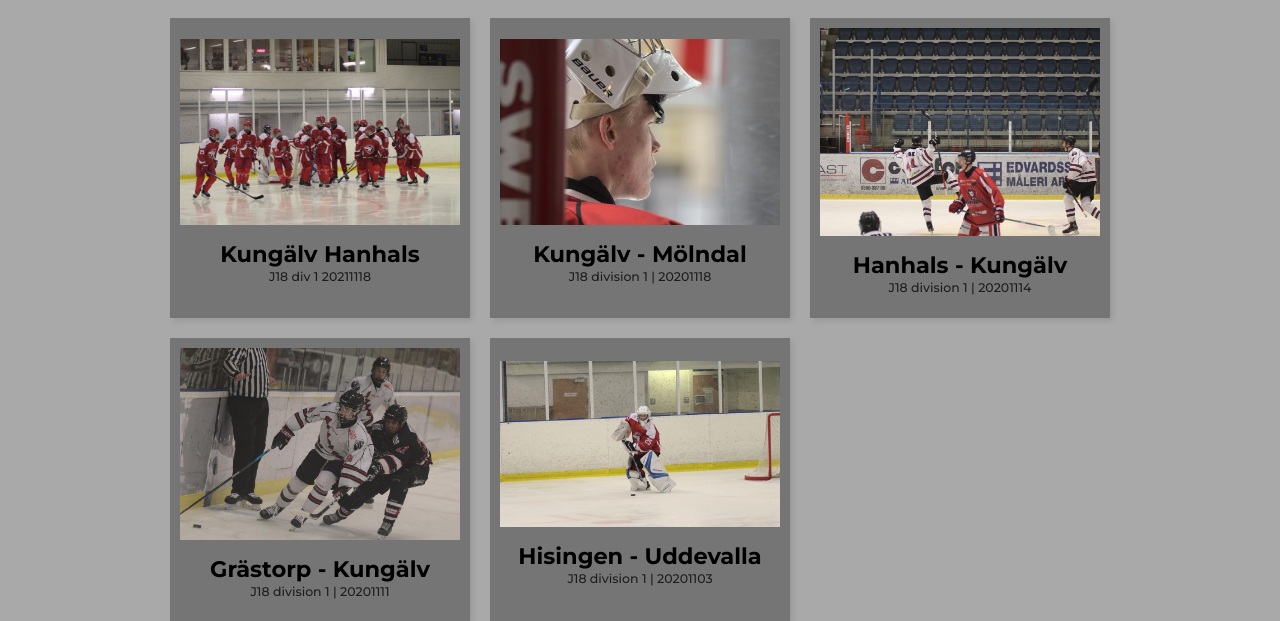
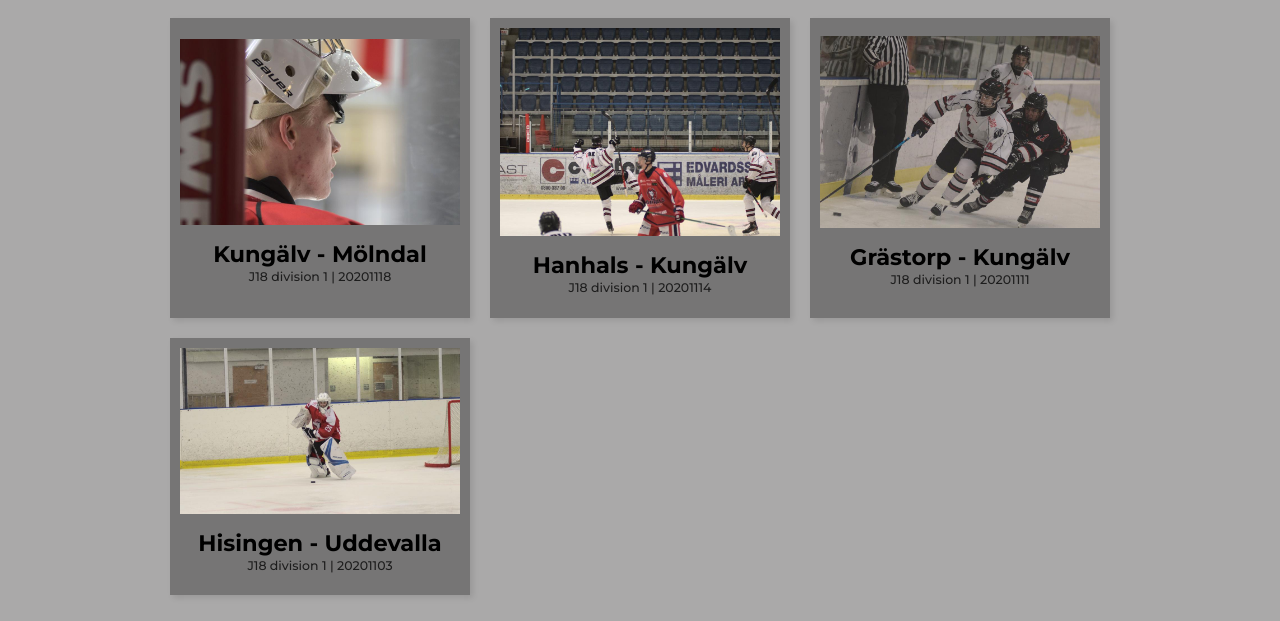
Before and after one commit to DHolmstrom/links, a plain HTML site: page album.html in a window 1280 px wide. Shown: the part 179-800 px from the top of the page. Drawn offline with Linux system fonts and the light colour scheme.

Commit message:
Update album.html

```diff
--- a/album.html
+++ b/album.html
@@ -53,17 +53,7 @@
             <h3 class="section__title">
                 Alla album
             </h3>
-            <div class="albums__grid">
-                <a href="" class="album" target="_blank" >
-                    <img src="img/20211103DH1056.jpg">
-                    <h6 class="album__title">
-                        Kungälv Hanhals
-                    </h6>
-                    <p class="album__info">
-                        J18 div 1 20211118
-                    </p>
-                </a>
-            </div>
+            <div class="albums__grid"></div>
             <script>
                 const albumsGrid = document.querySelector('.albums__grid')
 
```
